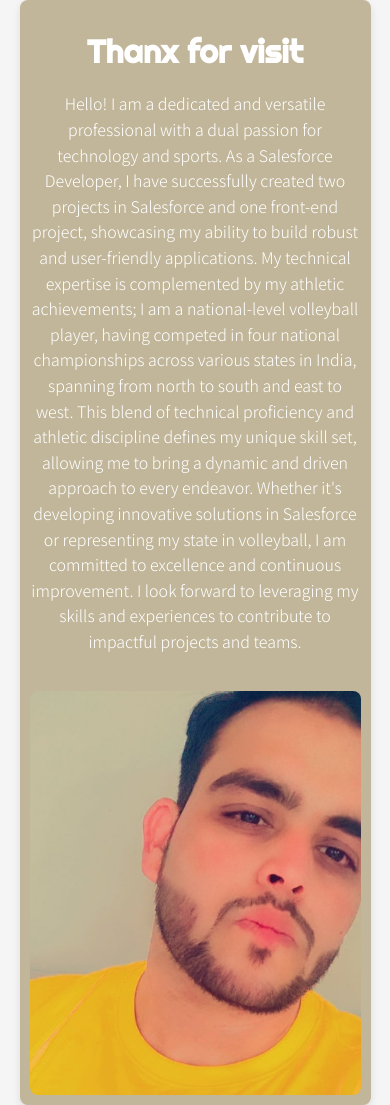
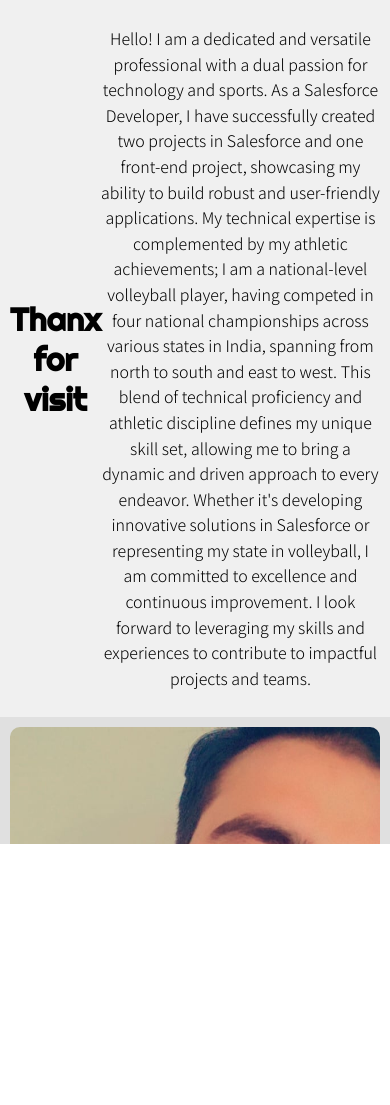
Before and after one commit to setterbasit/MyIntroduction, a plain HTML site: page index.html in a window 390 px wide. After the commit the page ends 844 px from the top, so only its background shows below. Drawn offline with Linux system fonts and the light colour scheme.

Commit message:
Update style.css

```diff
--- a/style.css
+++ b/style.css
@@ -1,135 +1,70 @@
-/* General Styles */
+/* style.css */
 body {
     font-family: 'Noto Sans JP', sans-serif;
     margin: 0;
     padding: 0;
-    display: flex;
-    justify-content: center;
-    align-items: center;
-    height: 100vh;
-    background-color: #f5f5f5;
-    width:100%;
+    box-sizing: border-box;
 }
 
 .container {
     display: flex;
-    flex-direction: row;
-    width:100%;
-    margin: auto;
-    background-color: rgb(193, 182, 154);
-    box-shadow: 0 4px 8px rgba(0, 0, 0, 0.1);
-    border-radius: 8px;
+    width: 100%;
+    height: 100vh;
     overflow: hidden;
 }
 
-.left-column,
-.right-column {
+.left-column, .right-column {
+    flex: 1;
     padding: 20px;
-}
-
-.left-column {
-    flex: 1;
-}
-
-.right-column {
-    flex: 1;
     display: flex;
     justify-content: center;
     align-items: center;
 }
 
-h1 {
+.left-column {
+    background-color: #f0f0f0;
+    text-align: center;
+}
+
+.left-column h1 {
     font-family: 'Righteous', cursive;
     font-size: 2.5em;
-    color: #ffffff;
     margin-bottom: 20px;
 }
 
-p {
-    font-size: 1em;
+.left-column p {
+    font-size: 1.2em;
     line-height: 1.6;
-    color: #ffffff;
 }
 
-img {
+.right-column {
+    background-color: #e0e0e0;
+    display: flex;
+    justify-content: center;
+    align-items: center;
+}
+
+.right-column img {
     max-width: 100%;
     height: auto;
-    border-radius: 8px;
+    border-radius: 10px;
 }
 
-/* Desktop Styles */
-@media (min-width: 1024px) {
+/* Responsive Design */
+@media (max-width: 768px) {
     .container {
-        width: 60%;
+        flex-direction: column;
     }
 
-    h1 {
-        font-size: 3em;
-    }
-
-    p {
-        font-size: 1.2em;
-    }
-}
-
-/* Tablet Styles */
-@media (min-width: 768px) and (max-width: 1023px) {
-    .container {
-        flex-direction: column;
-        width: 80%;
-    }
-
-    .left-column,
-    .right-column {
-        padding: 15px;
-    }
-
-    h1 {
-        font-size: 2.5em;
-        text-align: center;
-    }
-
-    p {
-        font-size: 1.1em;
-        text-align: center;
-    }
-
-    img {
-        max-width: 80%;
-    }
-}
-
-/* Mobile Styles */
-@media (max-width: 767px) {
-    .container {
-        flex-direction: column;
-        width: 90%;
-    }
-
-    .left-column {
-        order: 1;
+    .left-column, .right-column {
         padding: 10px;
     }
 
-    .right-column {
-        order: 2;
-        padding: 10px;
-        display: flex;
-        justify-content: center;
-        align-items: center;
+    .left-column h1 {
+        font-size: 2em;
     }
 
-    h1 {
-        font-size: 2em;
-        text-align: center;
-    }
-
-    p {
+    .left-column p {
         font-size: 1em;
-        text-align: center;
-    }
-
-    img {
-        max-width: 100%;
     }
 }
```
